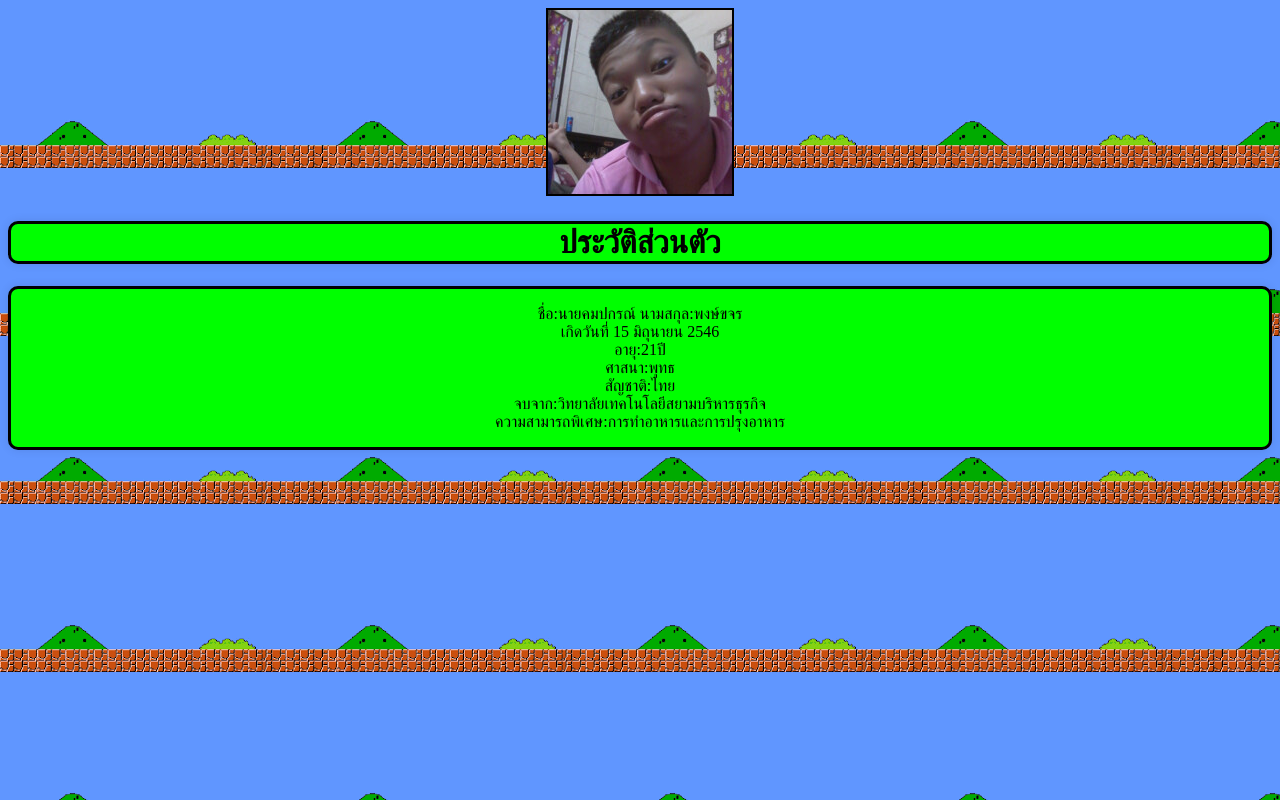
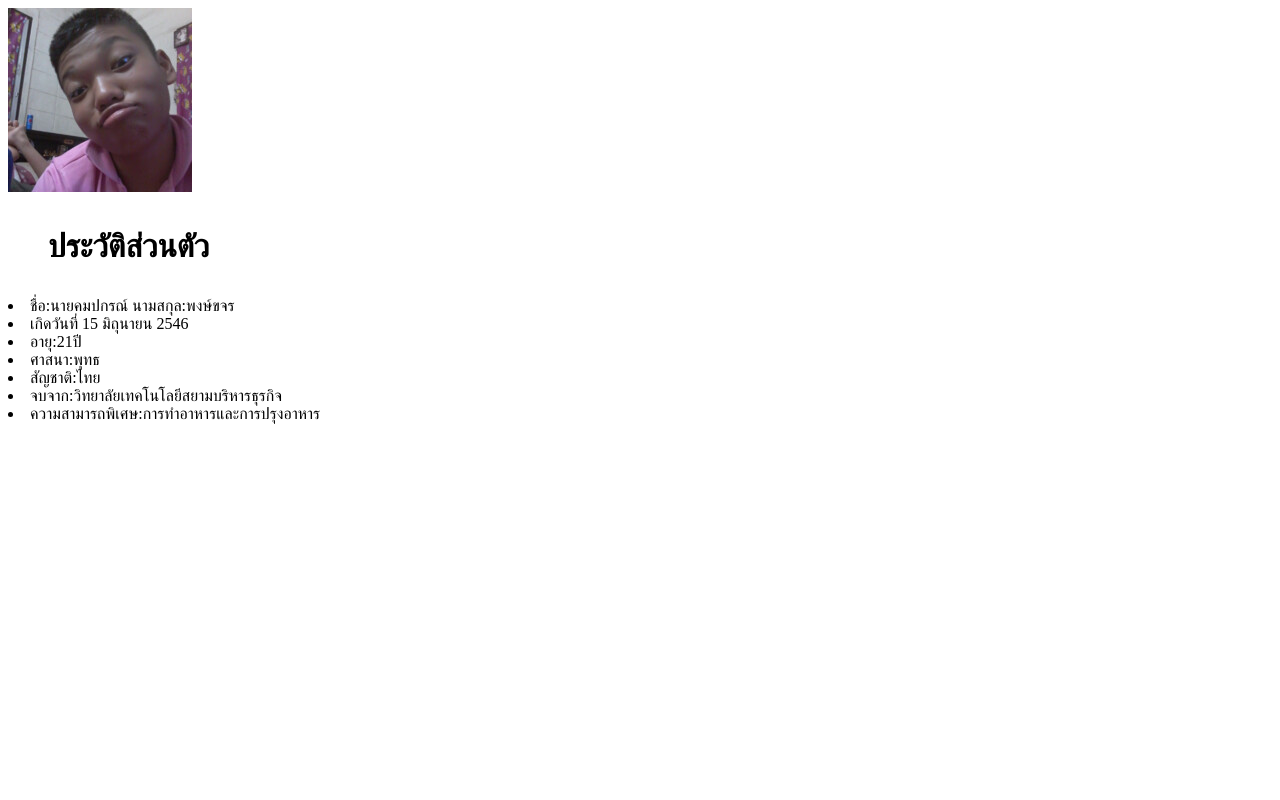
Before and after one commit to Earth930/personal, a plain HTML site: page index.html in a window 1280 px wide. Drawn offline with Linux system fonts and the light colour scheme.

Commit message:
Update index.html

```diff
--- a/index.html
+++ b/index.html
@@ -5,23 +5,18 @@
     <meta name="viewport" content="width=device-width, initial-scale=1.0">
     <title>Document</title>
 </head>
-<body background="mario.png">
-    <div style="text-align: center;">
-    <img src="PersonalImgae.jpg" style="border: 2px solid black;">
+<body>
+    <div>
+    <img src="PersonalImgae.jpg">
 </div>
-    <h1><div style="background-color: lime;; text-align: center;border-radius: 10px; border: 3px solid #000;box-shadow: 0 0 10px rgba(0, 0, 0, 0.1);">ประวัติส่วนตัว</h1>
-    </div>
-        <div style="background-color: lime; text-align: center;border-radius: 10px; border: 3px solid #000;box-shadow: 0 0 10px rgba(0, 0, 0, 0.1);  "><p>ชื่อ:นายคมปกรณ์ นามสกุล:พงษ์ขจร<br/>
-            เกิดวันที่ 15 มิถุนายน 2546 <br/>
-            อายุ:21ปี<br/>
-            ศาสนา:พุทธ <br/>
-            สัญชาติ:ไทย<br/>
-            จบจาก:วิทยาลัยเทคโนโลยีสยามบริหารธุรกิจ<br/>
-            ความสามารถพิเศษ:การทำอาหารและการปรุงอาหาร<br/>
-        </p>
-
-        </div>
-
-
+    <h1><ul>ประวัติส่วนตัว</h1>
+        <li>ชื่อ:นายคมปกรณ์ นามสกุล:พงษ์ขจร </li>
+           <li> เกิดวันที่ 15 มิถุนายน 2546 </li>
+           <li> อายุ:21ปี</li>
+           <li> ศาสนา:พุทธ </li>
+           <li> สัญชาติ:ไทย</li>
+           <li> จบจาก:วิทยาลัยเทคโนโลยีสยามบริหารธุรกิจ</li>
+           <li> ความสามารถพิเศษ:การทำอาหารและการปรุงอาหาร</li>
+            </ul>
 </body>
 </html>
```
